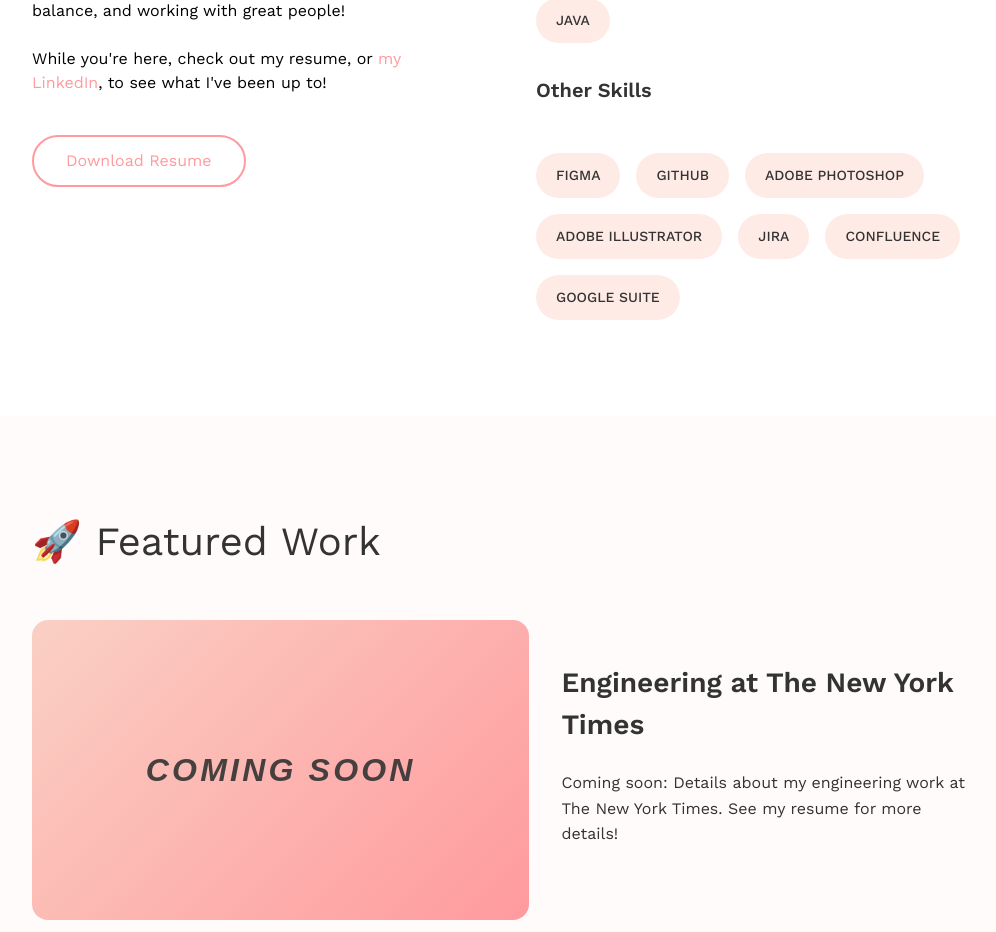
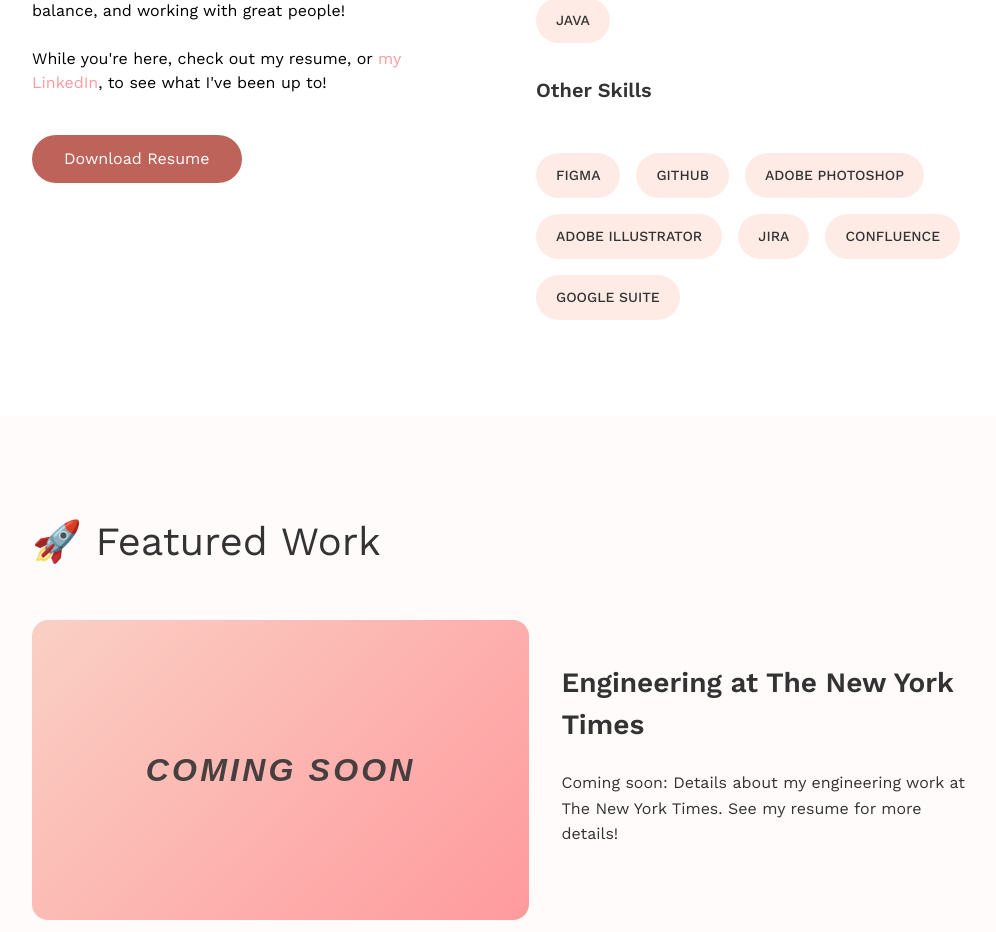
Before and after one commit to skeyan/dev-portfolio, a React (Vite) app: page / in a window 1280 px wide. Shown: the part 1425-2357 px from the top of the page, without its empty margins (136-1132 px from the left). Built offline with nearby package versions, Linux system fonts and the light colour scheme.

Commit message:
Update about.scss

```diff
--- a/src/styles/components/about.scss
+++ b/src/styles/components/about.scss
@@ -84,21 +84,26 @@
 
 .resume-button {
   align-self: flex-start;
-  background: transparent;
-  border: 2px solid var(--color-primary);
+  background-color: var(--color-button-cta);
+  border: none;
   border-radius: 9999px;
-  color: var(--color-primary);
+  color: var(--text-light);
   cursor: pointer;
   font-family: 'Work Sans';
   font-size: 1rem;
   margin-top: 1rem;
   padding: 0.75rem 2rem;
-  transition: all var(--transition-fast);
+  transition:
+    background-color var(--transition-normal),
+    transform var(--transition-fast),
+    box-shadow var(--transition-fast);
 }
 
 .resume-button:hover {
-  background: var(--color-primary);
-  color: white;
+  background-color: var(--color-button-cta-hover);
+  color: var(--text-light);
+  transform: translateY(-2px);
+  box-shadow: var(--shadow-dark);
 }
 
 .skills-section {
```
